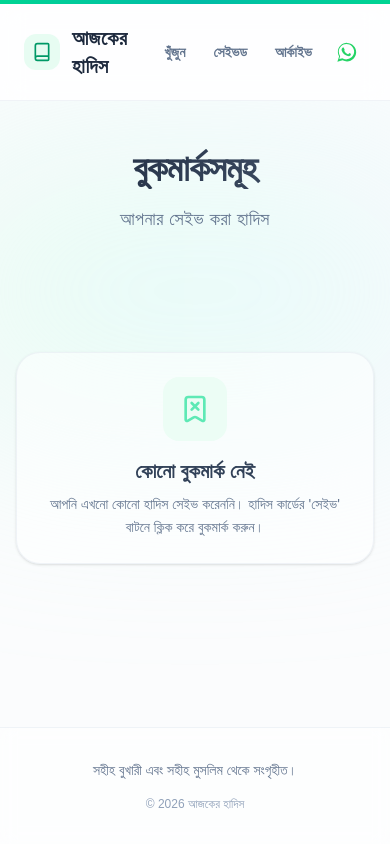
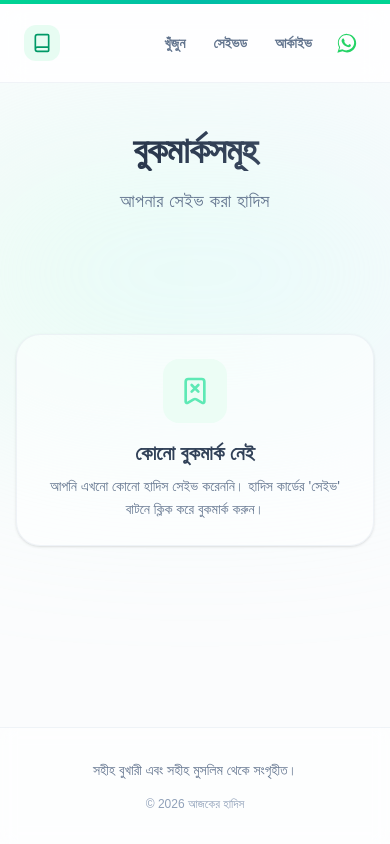
Before and after one commit to masumakhond/daily-hadith, a Next.js app: page /bookmarks in a window 390 px wide. Built offline with nearby package versions, Linux system fonts and the light colour scheme; a web font is replaced by a local one.

Commit message:
Hide header text on mobile to save space

```diff
--- a/src/app/layout.tsx
+++ b/src/app/layout.tsx
@@ -33,7 +33,7 @@ export default function RootLayout({
               <div className="bg-emerald-100/50 p-2 rounded-xl group-hover:bg-emerald-100 transition-colors">
                 <Book className="w-5 h-5 text-emerald-600" />
               </div>
-              <span className="font-bold text-xl tracking-wide">আজকের হাদিস</span>
+              <span className="hidden sm:block font-bold text-xl tracking-wide">আজকের হাদিস</span>
             </Link>
             <nav className="flex items-center space-x-1 sm:space-x-2">
               <Link href="/search" className="text-sm font-semibold text-slate-500 hover:text-emerald-600 hover:bg-emerald-50 px-3 py-2 rounded-xl transition-all">
```
